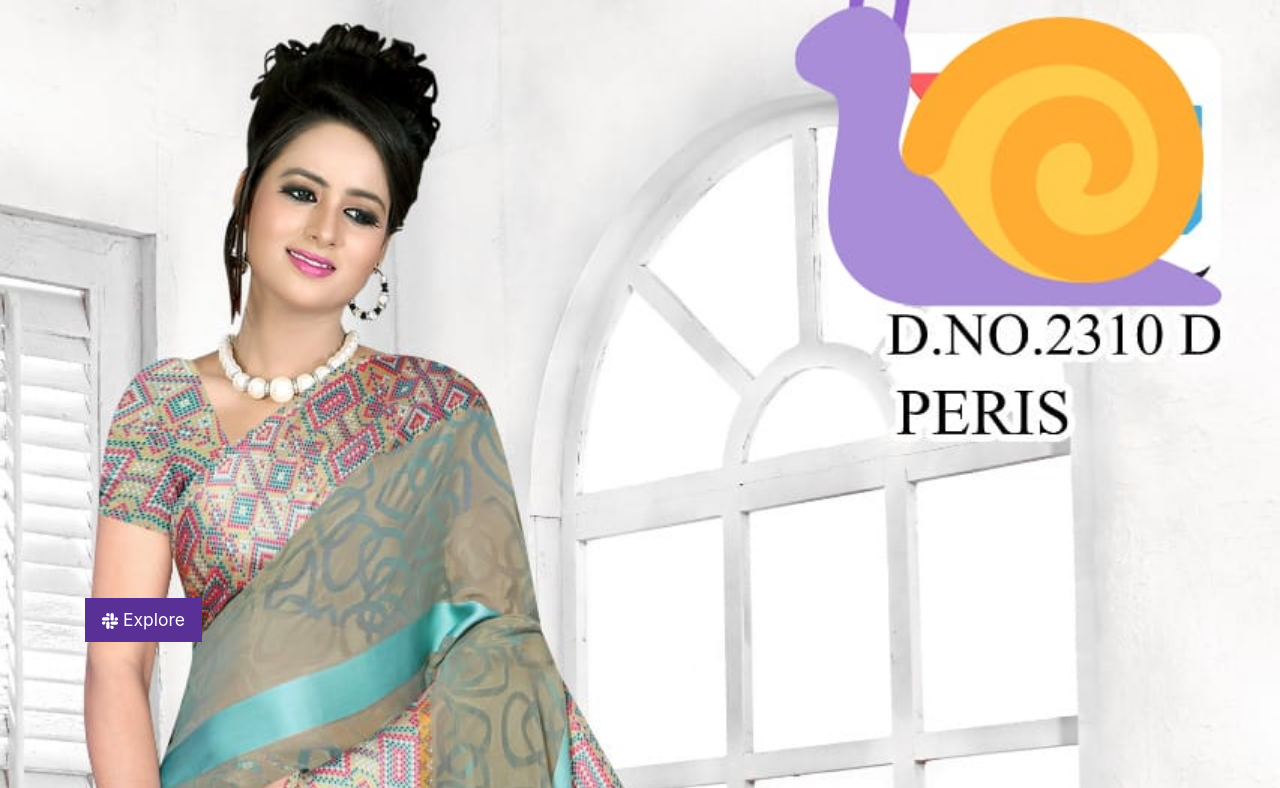
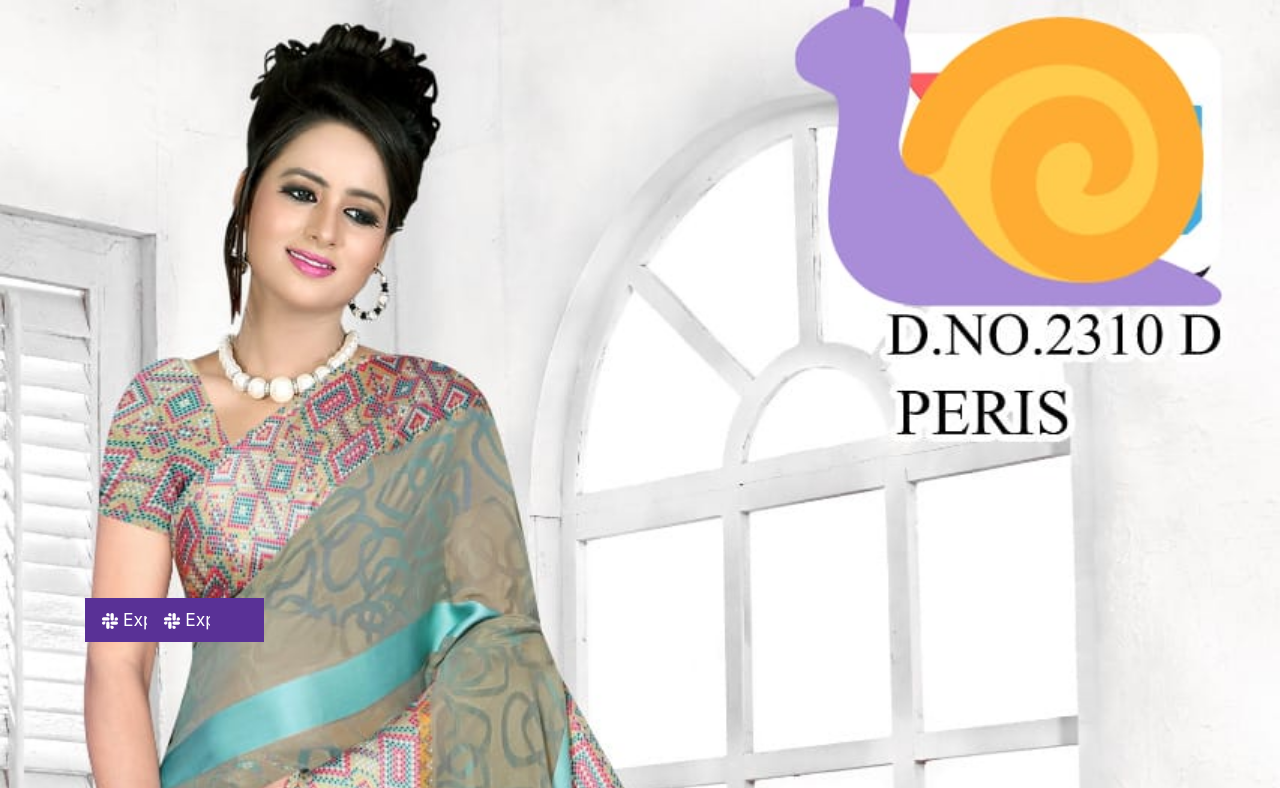
Before and after one commit to batatavadaX/new-xmox, a Flask app: page / in a window 1280 px wide. Shown: the part 110-898 px from the top of the page. Run offline with Flask 2, Linux system fonts and the light colour scheme; some libraries are stand-ins or nearby versions.

Commit message:
Update index.html

```diff
--- a/web/templates/index.html
+++ b/web/templates/index.html
@@ -61,9 +61,6 @@
       <img class="d-block w-100" src="static/img/3.jpeg" alt="">
     </div>
                       <div class="carousel-item">
-      <img class="d-block w-100" src="static/img/3.jpeg" alt="">
-    </div>
-                                                                   <div class="carousel-item">
       <img class="d-block w-100" src="static/img/4.jpeg" alt="">
     </div>
                                                                    <div class="carousel-item">
@@ -93,16 +90,26 @@
 
 
                <div class="col-md-6 col-lg-2">
-                     <div class="text-center">
+
 <button type="button" class="btn btn-primary btn-lg">
   <svg xmlns="http://www.w3.org/2000/svg" width="16" height="16" fill="currentColor" class="bi bi-slack" viewBox="0 0 16 16">
   <path d="M3.362 10.11c0 .926-.756 1.681-1.681 1.681S0 11.036 0 10.111C0 9.186.756 8.43 1.68 8.43h1.682v1.68zm.846 0c0-.924.756-1.68 1.681-1.68s1.681.756 1.681 1.68v4.21c0 .924-.756 1.68-1.68 1.68a1.685 1.685 0 0 1-1.682-1.68v-4.21zM5.89 3.362c-.926 0-1.682-.756-1.682-1.681S4.964 0 5.89 0s1.68.756 1.68 1.68v1.682H5.89zm0 .846c.924 0 1.68.756 1.68 1.681S6.814 7.57 5.89 7.57H1.68C.757 7.57 0 6.814 0 5.89c0-.926.756-1.682 1.68-1.682h4.21zm6.749 1.682c0-.926.755-1.682 1.68-1.682.925 0 1.681.756 1.681 1.681s-.756 1.681-1.68 1.681h-1.681V5.89zm-.848 0c0 .924-.755 1.68-1.68 1.68A1.685 1.685 0 0 1 8.43 5.89V1.68C8.43.757 9.186 0 10.11 0c.926 0 1.681.756 1.681 1.68v4.21zm-1.681 6.748c.926 0 1.682.756 1.682 1.681S11.036 16 10.11 16s-1.681-.756-1.681-1.68v-1.682h1.68zm0-.847c-.924 0-1.68-.755-1.68-1.68 0-.925.756-1.681 1.68-1.681h4.21c.924 0 1.68.756 1.68 1.68 0 .926-.756 1.681-1.68 1.681h-4.21z"/>
 </svg>
 Explore </button>
                  </div>
+               <div class="col-md-6 col-lg-2">
 
-  </div>
+<button type="button" class="btn btn-primary btn-lg">
+  <svg xmlns="http://www.w3.org/2000/svg" width="16" height="16" fill="currentColor" class="bi bi-slack" viewBox="0 0 16 16">
+  <path d="M3.362 10.11c0 .926-.756 1.681-1.681 1.681S0 11.036 0 10.111C0 9.186.756 8.43 1.68 8.43h1.682v1.68zm.846 0c0-.924.756-1.68 1.681-1.68s1.681.756 1.681 1.68v4.21c0 .924-.756 1.68-1.68 1.68a1.685 1.685 0 0 1-1.682-1.68v-4.21zM5.89 3.362c-.926 0-1.682-.756-1.682-1.681S4.964 0 5.89 0s1.68.756 1.68 1.68v1.682H5.89zm0 .846c.924 0 1.68.756 1.68 1.681S6.814 7.57 5.89 7.57H1.68C.757 7.57 0 6.814 0 5.89c0-.926.756-1.682 1.68-1.682h4.21zm6.749 1.682c0-.926.755-1.682 1.68-1.682.925 0 1.681.756 1.681 1.681s-.756 1.681-1.68 1.681h-1.681V5.89zm-.848 0c0 .924-.755 1.68-1.68 1.68A1.685 1.685 0 0 1 8.43 5.89V1.68C8.43.757 9.186 0 10.11 0c.926 0 1.681.756 1.681 1.68v4.21zm-1.681 6.748c.926 0 1.682.756 1.682 1.681S11.036 16 10.11 16s-1.681-.756-1.681-1.68v-1.682h1.68zm0-.847c-.924 0-1.68-.755-1.68-1.68 0-.925.756-1.681 1.68-1.681h4.21c.924 0 1.68.756 1.68 1.68 0 .926-.756 1.681-1.68 1.681h-4.21z"/>
+</svg>
+Explore </button>
+                 </div>
+                          <div class="col-md-6 col-lg-2">
 
+<button type="button" class="btn btn-primary btn-lg">
+  <svg xmlns="http://www.w3.org/2000/svg" width="16" height="16">                               </button>
+                 </div>
               </footer>
 
 
```
